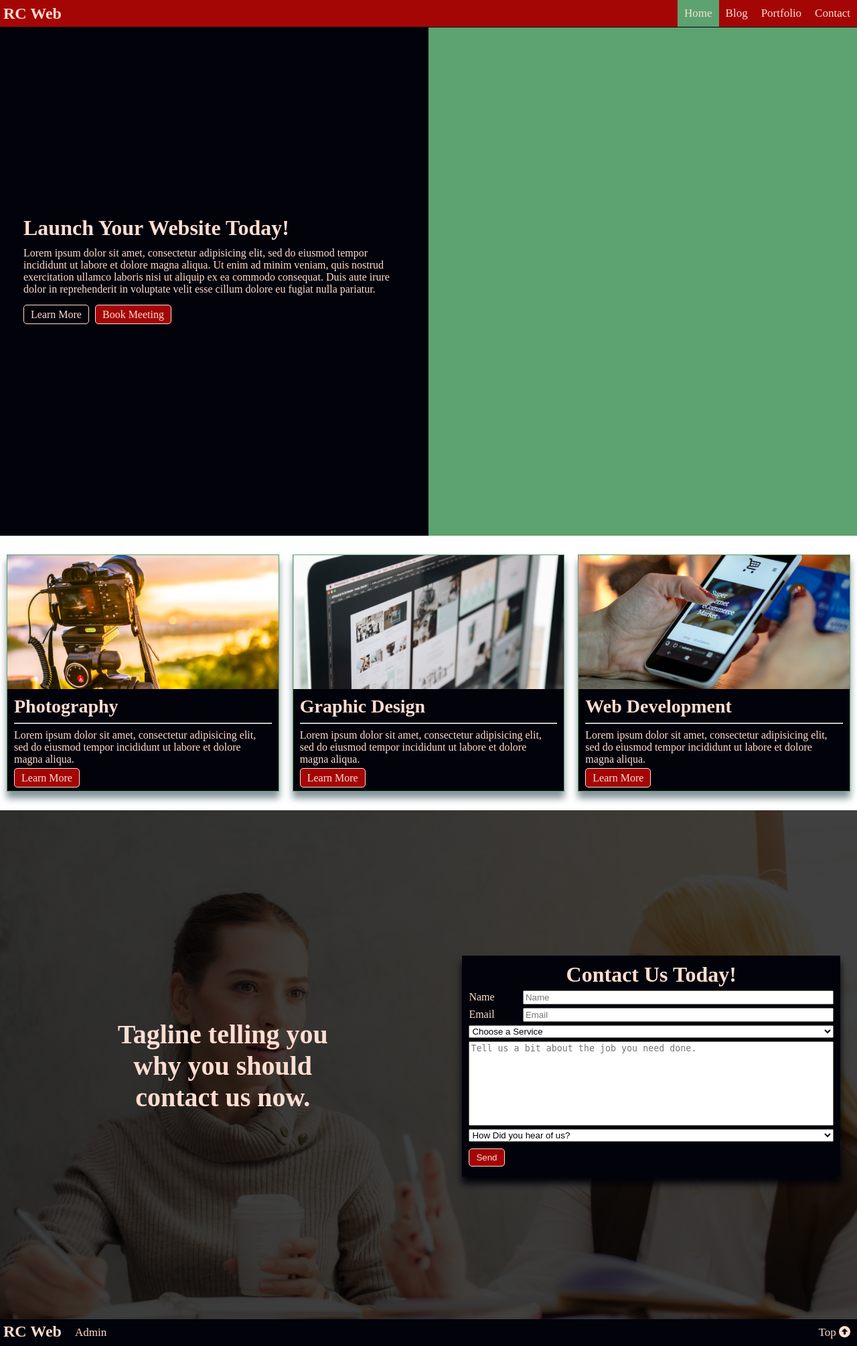
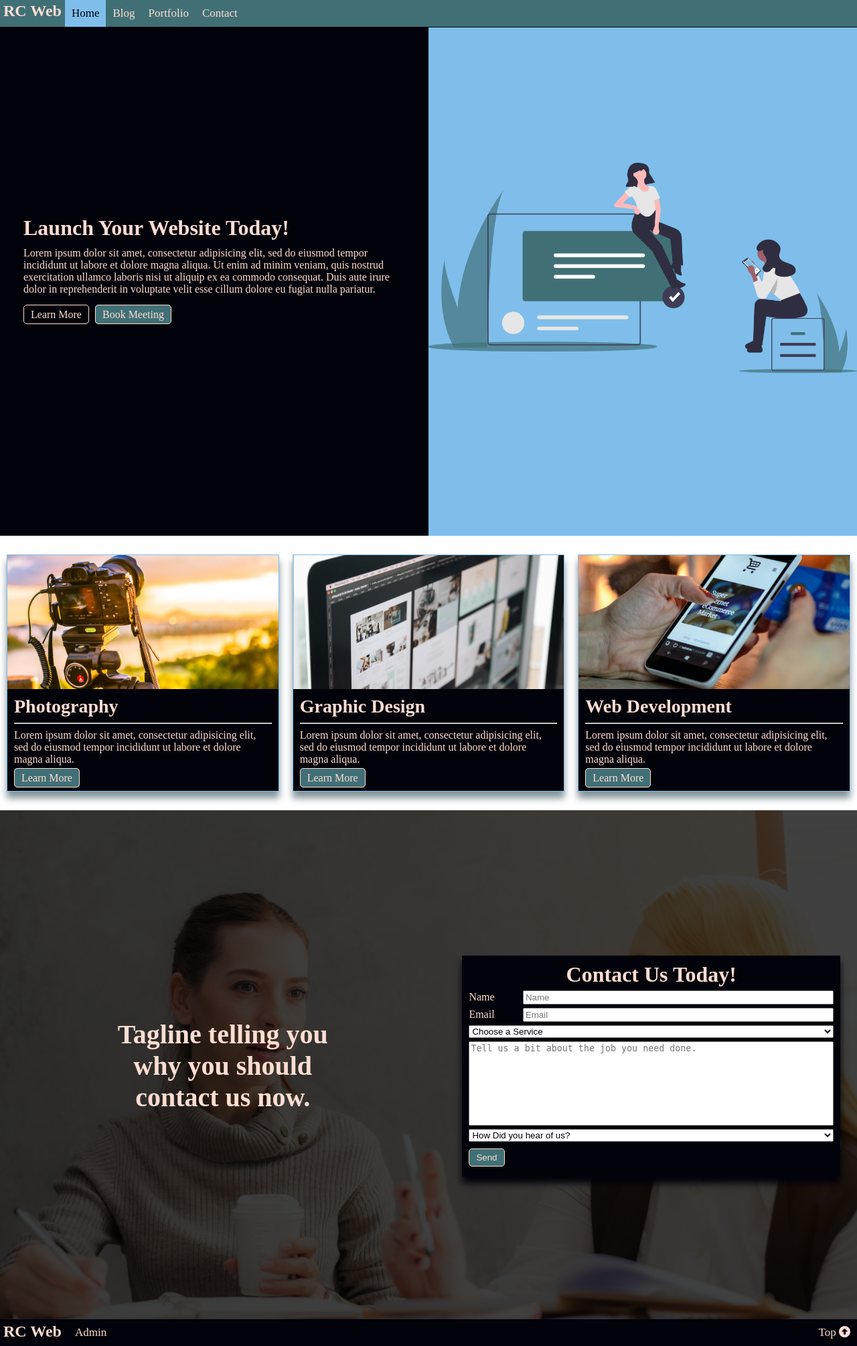
Before and after one commit to rjcarney/rjcarney.github.io, a PHP site: page / in a window 1280 px wide. Shown: the whole page at 67% size. Run offline with PHP 8.4, Linux system fonts and the light colour scheme; some libraries are stand-ins or nearby versions.

Commit message:
Parallax Image, Recoloring, and Contact Form

```diff
--- a/css/master.css
+++ b/css/master.css
@@ -1,7 +1,7 @@
 :root {
-  --primary: #A40606;
-  --secondary: #5DA271;
-  --highlight: #97D8B2;
+  --primary: #407076;
+  --secondary: #7FBEEB;
+  --highlight: #0AD3FF;
 
   --dark: #02020A;
   --light: #FFDDD2;
@@ -28,6 +28,7 @@
 
 .active {
   background-color: var(--secondary);
+  color: var(--dark);
 }
 
 header {
@@ -38,14 +39,17 @@ header {
   background-color: var(--primary);
   color: var(--light);
   border-bottom: 1px solid var(--dark);
+  z-index: 10;
 }
 header div {
   align-items: center;
   justify-content: space-between;
 }
 header h1 {
-  padding: 3px 0 3px 5px;
+  position: relative;
+  padding: 3px 5px 3px 5px;
   font-size: 24px;
+  display: inline-block;
 }
 header span {
   float: right;
@@ -54,7 +58,6 @@ a {
   color: var(--light);
   text-decoration: none;
 }
-
 .btn {
   margin: 5px 5px 5px 0;
   padding: 5px 10px;
@@ -66,21 +69,20 @@ a {
   background-color: var(--primary);
   color: var(--light);
 }
-
 .btn-secondary {
   background-color: var(--secondary);
 }
-
 .btn:hover, .navbar li a:hover{
   background-color: var(--highlight);
   color: var(--dark);
 }
-
+.navbar ul {
+  width: 100%;
+}
 .navbar li {
   display: inline;
   overflow: hidden;
 }
-
 .navbar li a {
   float: left;
   display: block;
@@ -88,16 +90,20 @@ a {
   padding: 10px;
   text-align: center;
 }
+.nav-logo {
+  float: left;
+}
 #topnavToggle {
   display: none;
 }
+
 @media screen and (max-width: 600px) {
-  .navbar li a {display: none;}
+  .navbar li a:not(.nav-logo) {display: none;}
   #topnavToggle {
     float: right;
     display: block;
   }
-  #topnav.responsive {
+  #topnav {
     position: relative;
     width: 100%;
   }
@@ -141,8 +147,22 @@ h3 {
   padding: 10px 15px;
 }
 #parallax-hover {
+  position: relative;
   width: 50%;
+  overflow: hidden;
   background-color: var(--secondary);
+  display: flex;
+  justify-content: center;
+  align-items: center;
+  padding: 30px;
+}
+#parallax-hover img {
+  position: absolute;
+  top: 0;
+  left: 0;
+  width: 100%;
+  height: 100%;
+  object-fit: contain;
 }
 @media screen and (max-width: 800px) {
   #hero {
--- a/index.html
+++ b/index.html
@@ -14,9 +14,9 @@
   <body>
       <header id="Top">
         <div class="flex">
-          <a href="#"><h1>RC Web</h1></a>
           <nav id="topnav" class="navbar">
             <ul>
+              <a class="nav-logo" href="#"><h1>RC Web</h1></a>
               <li><a class="active" href="#">Home</a></li>
               <li><a href="#">Blog</a></li>
               <li><a href="#">Portfolio</a></li>
@@ -43,7 +43,9 @@
           </span>
         </div>
         <div id="parallax-hover" class="">
-
+          <img class="layer" data-speed="-1" src="assets/images/hero/parallax-hero2.png">
+          <img class="layer" data-speed="-2" src="assets/images/hero/parallax-hero1.png">
+          <img class="layer" data-speed="2" src="assets/images/hero/parallax-hero3.png">
         </div>
       </section>
       <br>
--- /dev/null
+++ b/phpinfo.php
@@ -0,0 +1,4 @@
+#Use the following code to show all information about PHP.
+<?php
+    phpinfo(); // This would be used to display all of the PHP information available for the install action.
+?>
```
Also changed, not shown: other parts of index.html (+17 -17 lines), contact.php (added, +13 -0 lines), process.php (added, +51 -0 lines), assets/images/hero/parallax-hero1.png (added), assets/images/hero/parallax-hero2.png (added), assets/images/hero/parallax-hero3.png (added).
